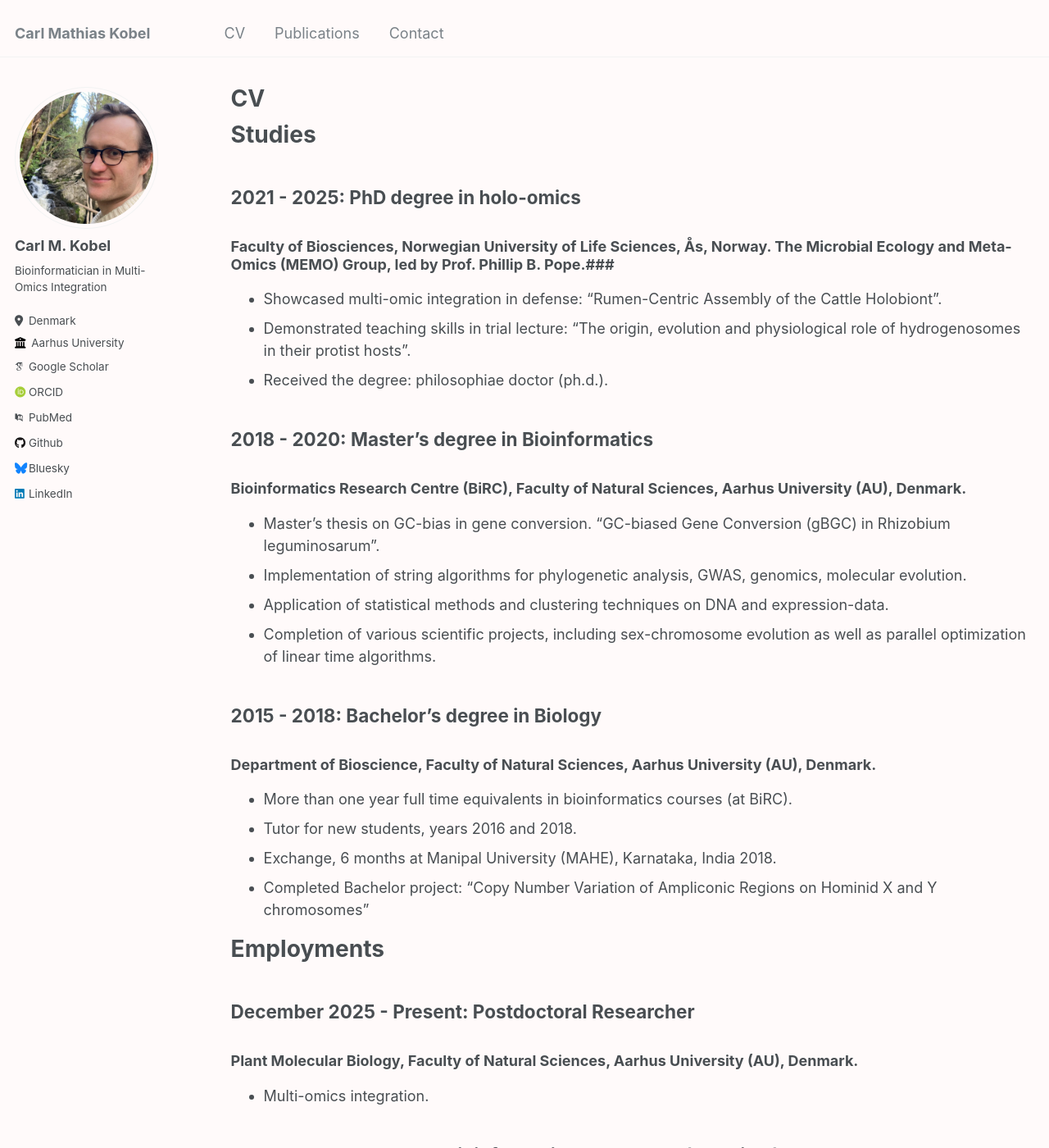
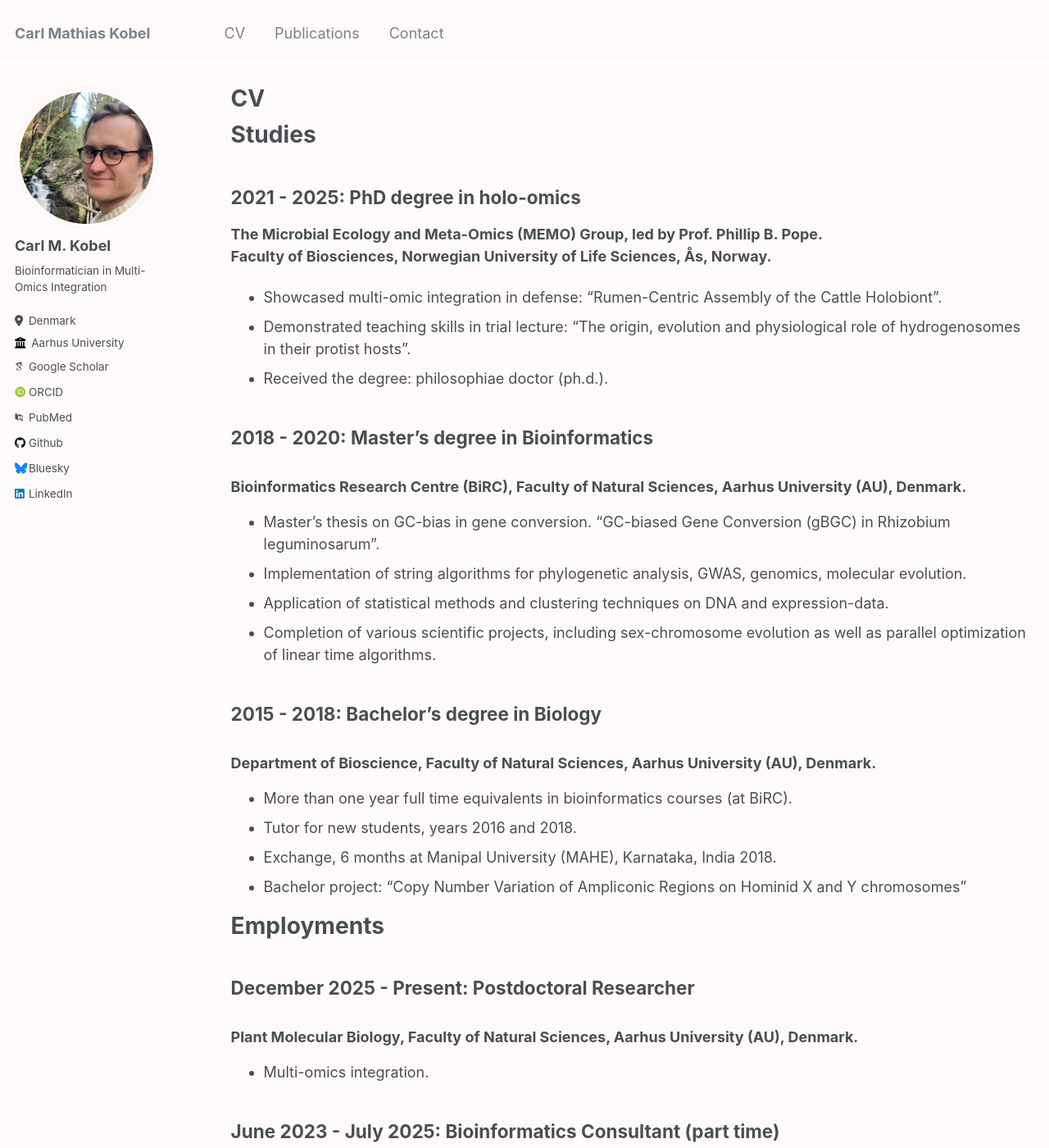
Before and after one commit to cmkobel/cmkobel.github.io, a Jekyll site: the page built from _pages/cv.md, in a window 1280 px wide and 1400 px high. Shown: the whole window at 82% size. Built offline with Jekyll 4.4.1, drawn with Linux system fonts in a browser that asks for light colours; some web fonts are replaced.

```diff
--- a/_pages/cv.md
+++ b/_pages/cv.md
@@ -14,7 +14,8 @@ redirect_from:
 
 ## 2021 - 2025: PhD degree in holo-omics
 
-### Faculty of Biosciences, Norwegian University of Life Sciences, Ås, Norway. The Microbial Ecology and Meta-Omics (MEMO) Group, led by Prof. Phillip B. Pope.###
+**The Microbial Ecology and Meta-Omics (MEMO) Group, led by Prof. Phillip B. Pope.**
+**Faculty of Biosciences, Norwegian University of Life Sciences, Ås, Norway.**
   - Showcased multi-omic integration in defense: "Rumen-Centric Assembly of the Cattle Holobiont".
   - Demonstrated teaching skills in trial lecture: "The origin, evolution and physiological role of hydrogenosomes in their protist hosts".
   - Received the degree: philosophiae doctor (ph.d.).
@@ -34,7 +35,7 @@ redirect_from:
   - More than one year full time equivalents in bioinformatics courses (at BiRC).
   - Tutor for new students, years 2016 and 2018.
   - Exchange, 6 months at Manipal University (MAHE), Karnataka, India 2018.
-  - Completed Bachelor project: "Copy Number Variation of Ampliconic Regions on Hominid X and Y chromosomes"
+  - Bachelor project: "Copy Number Variation of Ampliconic Regions on Hominid X and Y chromosomes"
 
 
 # Employments
```
